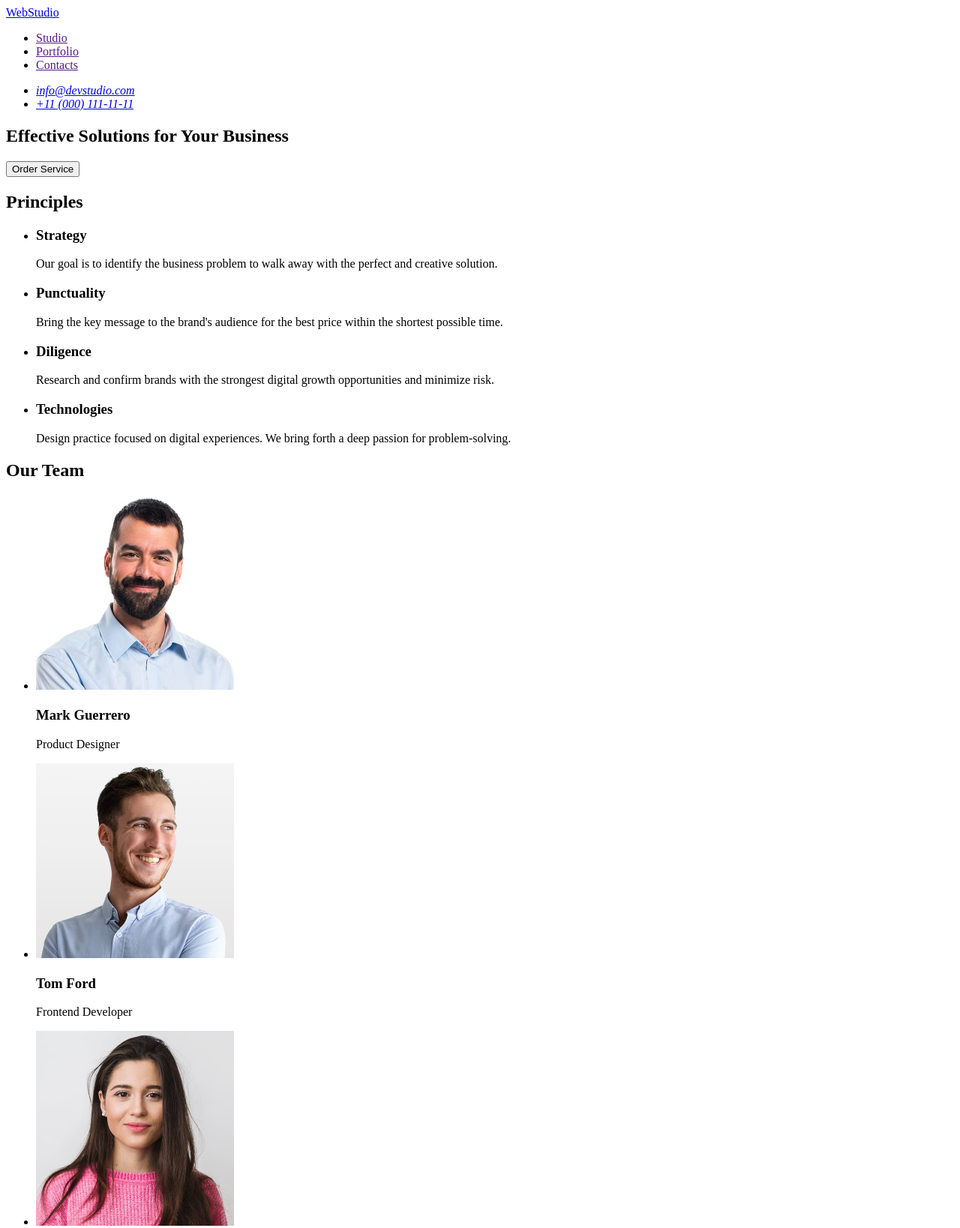
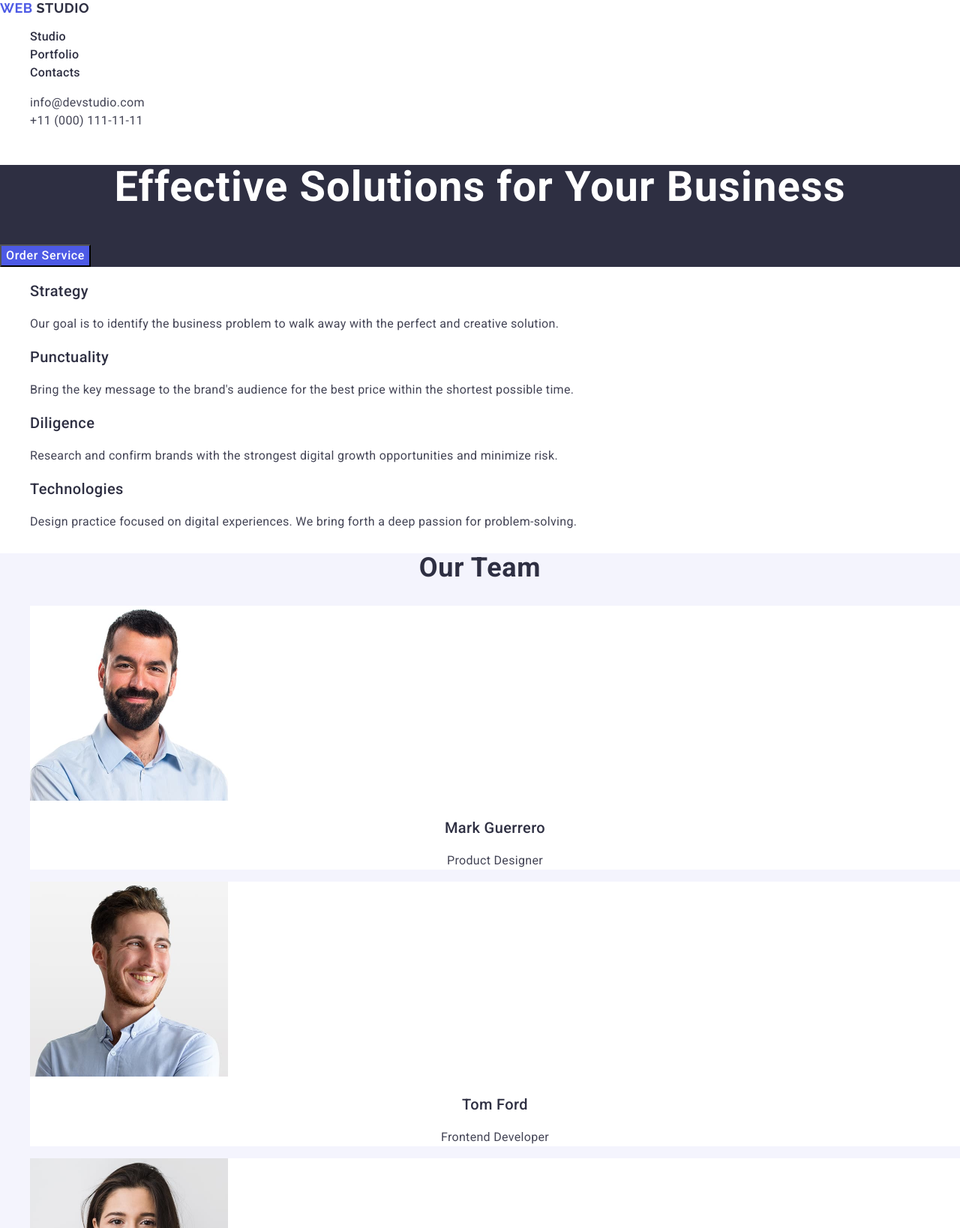
Before and after one commit to olga-gladchenko-ukr/goit-markup-hw-02, a plain HTML site: page index.html in a window 1280 px wide. Shown: the top 1638 px of the page at 75% size. Drawn offline with nearby package versions, Linux system fonts and the light colour scheme.

Commit message:
add change

```diff
--- /dev/null
+++ b/css/styles.css
@@ -0,0 +1,137 @@
+body {
+  font-family: 'Roboto', sans-serif;
+  color: #434455;
+  background-color: #fff;
+  font-size: 16px;
+}
+
+ul,
+ol {
+  list-style-type: none;
+}
+
+a {
+  text-decoration: none;
+}
+
+.logo {
+  font-family: 'Raleway', sans-serif;
+  font-weight: 700;
+  font-size: 18px;
+  line-height: 1.17;
+  letter-spacing: 0.03em;
+  text-transform: uppercase;
+  color: #4d5ae5;
+}
+
+.header-logo .logo-part {
+  color: #2e2f42;
+}
+
+.footer-logo .logo-part {
+  color: #2e2f42;
+}
+
+.nav-link {
+  font-weight: 500;
+  font-size: 16px;
+  line-height: 1.5;
+  letter-spacing: 0.02em;
+  color: #2e2f42;
+}
+
+.contacts {
+  font-style: normal;
+}
+
+.contacts-link {
+  font-size: 16px;
+  line-height: 1.5;
+  letter-spacing: 0.02em;
+  color: #434455;
+}
+
+.nav-link:hover,
+.nav-link:focus,
+.contacts-link:hover,
+.contacts-link:focus {
+  color: #404bbf;
+}
+
+.hero {
+  background-color: #2e2f42;
+}
+.main-title {
+  font-weight: 700;
+  font-size: 56px;
+  line-height: 1.07;
+  letter-spacing: 0.02em;
+  text-align: center;
+  color: #fff;
+}
+
+.btn {
+  font-weight: 500;
+  font-size: 16px;
+  line-height: 1.5;
+  letter-spacing: 0.04em;
+  color: #fff;
+  background-color: #4d5ae5;
+  cursor: pointer;
+}
+
+.btn:hover,
+.btn:focus {
+  background-color: #404bbf;
+}
+
+.team-title,
+.portfolio-title {
+  font-weight: 700;
+  font-size: 36px;
+  line-height: 1.11;
+  letter-spacing: 0.02em;
+  text-align: center;
+  text-transform: capitalize;
+  color: #2e2f42;
+}
+
+.features-subtitle,
+.team-subtitle,
+.portfolio-subtitle {
+  font-weight: 500;
+  font-size: 20px;
+  line-height: 1.2;
+  letter-spacing: 0.02em;
+  color: #2e2f42;
+}
+
+.team-subtitle,
+.team-text {
+  text-align: center;
+}
+
+.page-footer {
+  background-color: #2e2f42;
+}
+
+.footer-logo .logo-part,
+.footer-text {
+  color: #f4f4fd;
+}
+
+.features-text,
+.team-text,
+.portfolio-text,
+.footer-text {
+  line-height: 1.5;
+  letter-spacing: 0.02em;
+}
+
+.team {
+  background-color: #f4f4fd;
+}
+
+.team-items {
+  background-color: #fff;
+}
--- a/index.html
+++ b/index.html
@@ -4,28 +4,51 @@
     <meta charset="UTF-8" />
     <meta name="viewport" content="width=device-width, initial-scale=1.0" />
     <title>WebStudio</title>
+    <link
+      rel="stylesheet"
+      href="https://cdnjs.cloudflare.com/ajax/libs/modern-normalize/3.0.1/modern-normalize.min.css"
+      integrity="sha512-q6WgHqiHlKyOqslT/lgBgodhd03Wp4BEqKeW6nNtlOY4quzyG3VoQKFrieaCeSnuVseNKRGpGeDU3qPmabCANg=="
+      crossorigin="anonymous"
+      referrerpolicy="no-referrer"
+    />
+    <link rel="preconnect" href="https://fonts.googleapis.com" />
+    <link rel="preconnect" href="https://fonts.gstatic.com" crossorigin />
+    <link
+      href="https://fonts.googleapis.com/css2?family=Raleway:wght@700&family=Roboto:wght@400;500;700&display=swap"
+      rel="stylesheet"
+    />
+    <link rel="stylesheet" href="./css/styles.css" />
   </head>
 
   <body>
-    <header>
-      <nav>
+    <header class="page-header">
+      <nav class="header-nav">
         <!--Logo-->
-        <a href="./index.html">WebStudio</a>
+        <a class="logo header-logo" href="./index.html">
+          Web
+          <span class="logo-part">Studio</span>
+        </a>
         <!--Navigation-->
-        <ul>
-          <li><a href="">Studio</a></li>
-          <li><a href="">Portfolio</a></li>
-          <li><a href="">Contacts</a></li>
+        <ul class="nav-list">
+          <li class="nav-item">
+            <a class="nav-link" href="./index.html">Studio</a>
+          </li>
+          <li class="nav-item"><a class="nav-link" href="">Portfolio</a></li>
+          <li class="nav-item"><a class="nav-link" href="">Contacts</a></li>
         </ul>
       </nav>
       <!--Contacts-->
-      <address>
-        <ul>
-          <li>
-            <a href="mailto:info@devstudio.com">info@devstudio.com</a>
+      <address class="contacts">
+        <ul class="contacts-list">
+          <li class="contacts-item">
+            <a class="contacts-link" href="mailto:info@devstudio.com">
+              info@devstudio.com
+            </a>
           </li>
-          <li>
-            <a href="tel:+110001111111">+11 (000) 111-11-11</a>
+          <li class="contacts-item">
+            <a class="contacts-link" href="tel:+110001111111">
+              +11 (000) 111-11-11
+            </a>
           </li>
         </ul>
       </address>
@@ -33,38 +56,38 @@
 
     <main>
       <!--Section 1-->
-      <section>
-        <h1>Effective Solutions for Your Business</h1>
-        <button type="button">Order Service</button>
+      <section class="hero">
+        <h1 class="main-title">Effective Solutions for Your Business</h1>
+        <button type="button" class="btn">Order Service</button>
       </section>
       <!--Section 2-->
-      <section>
-        <h2>Principles</h2>
-        <ul>
-          <li>
-            <h3>Strategy</h3>
-            <p>
+      <section class="features">
+        <h2 hidden>Features</h2>
+        <ul class="features-list">
+          <li class="features-items">
+            <h3 class="features-subtitle">Strategy</h3>
+            <p class="features-text">
               Our goal is to identify the business problem to walk away with the
               perfect and creative solution.
             </p>
           </li>
-          <li>
-            <h3>Punctuality</h3>
-            <p>
+          <li class="features-items">
+            <h3 class="features-subtitle">Punctuality</h3>
+            <p class="features-text">
               Bring the key message to the brand's audience for the best price
               within the shortest possible time.
             </p>
           </li>
-          <li>
-            <h3>Diligence</h3>
-            <p>
+          <li class="features-items">
+            <h3 class="features-subtitle">Diligence</h3>
+            <p class="features-text">
               Research and confirm brands with the strongest digital growth
               opportunities and minimize risk.
             </p>
           </li>
-          <li>
-            <h3>Technologies</h3>
-            <p>
+          <li class="features-items">
+            <h3 class="features-subtitle">Technologies</h3>
+            <p class="features-text">
               Design practice focused on digital experiences. We bring forth a
               deep passion for problem-solving.
             </p>
@@ -72,47 +95,124 @@
         </ul>
       </section>
       <!--Section 3-->
-      <section>
-        <h2>Our Team</h2>
-        <ul>
-          <li>
+      <section class="team">
+        <h2 class="team-title">Our Team</h2>
+        <ul class="team-list">
+          <li class="team-items">
             <img
+              class="team-pic"
               src="./images/img-1.jpg"
               alt="photo Mark Guerrero"
               width="264"
             />
-            <h3>Mark Guerrero</h3>
-            <p>Product Designer</p>
+            <h3 class="team-subtitle">Mark Guerrero</h3>
+            <p class="team-text">Product Designer</p>
           </li>
-          <li>
-            <img src="./images/img-2.jpg" alt="photo Tom Ford" width="264" />
-            <h3>Tom Ford</h3>
-            <p>Frontend Developer</p>
+          <li class="team-items">
+            <img
+              class="team-pic"
+              src="./images/img-2.jpg"
+              alt="photo Tom Ford"
+              width="264"
+            />
+            <h3 class="team-subtitle">Tom Ford</h3>
+            <p class="team-text">Frontend Developer</p>
           </li>
-          <li>
+          <li class="team-items">
             <img
+              class="team-pic"
               src="./images/img-3.jpg"
               alt="photo Camila Garcia"
               width="264"
             />
-            <h3>Camila Garcia</h3>
-            <p>Marketing</p>
+            <h3 class="team-subtitle">Camila Garcia</h3>
+            <p class="team-text">Marketing</p>
           </li>
-          <li>
+          <li class="team-items">
             <img
+              class="team-pic"
               src="./images/img-4.jpg"
               alt="photo Daniel Wilson"
               width="264"
             />
-            <h3>Daniel Wilson</h3>
-            <p>UI Designer</p>
+            <h3 class="team-subtitle">Daniel Wilson</h3>
+            <p class="team-text">UI Designer</p>
+          </li>
+        </ul>
+      </section>
+      <!--Section 4-->
+      <section class="portfolio">
+        <h2 class="portfolio-title">Our Portfolio</h2>
+        <ul class="portfolio-list">
+          <li class="portfolio-items">
+            <img
+              class="portfolio-pic"
+              src="./images/portfolio-img-1.jpg"
+              alt="interface bankapp"
+              width="360"
+            />
+            <h3 class="portfolio-subtitle">Banking App</h3>
+            <p class="portfolio-text">App</p>
+          </li>
+          <li class="portfolio-items">
+            <img
+              class="portfolio-pic"
+              src="./images/portfolio-img-2.jpg"
+              alt="scan qr-code"
+              width="360"
+            />
+            <h3 class="portfolio-subtitle">Cashless Payment</h3>
+            <p class="portfolio-text">Marketing</p>
+          </li>
+          <li class="portfolio-items">
+            <img
+              class="portfolio-pic"
+              src="./images/portfolio-img-3.jpg"
+              alt="laptop and phone"
+              width="360"
+            />
+            <h3 class="portfolio-subtitle">Meditation App</h3>
+            <p class="portfolio-text">App</p>
+          </li>
+          <li class="portfolio-items">
+            <img
+              class="portfolio-pic"
+              src="./images/portfolio-img-4.jpg"
+              alt="inside car"
+              width="360"
+            />
+            <h3 class="portfolio-subtitle">Taxi Service</h3>
+            <p class="portfolio-text">Marketing</p>
+          </li>
+          <li class="portfolio-items">
+            <img
+              class="portfolio-pic"
+              src="./images/portfolio-img-5.jpg"
+              alt="phone screensavers"
+              width="360"
+            />
+            <h3 class="portfolio-subtitle">Screen Illustrations</h3>
+            <p class="portfolio-text">Design</p>
+          </li>
+          <li class="portfolio-items">
+            <img
+              class="portfolio-pic"
+              src="./images/portfolio-img-6.jpg"
+              alt="woman with phone"
+              width="360"
+            />
+            <h3 class="portfolio-subtitle">Online Courses</h3>
+            <p class="portfolio-text">Marketing</p>
           </li>
         </ul>
       </section>
     </main>
-    <footer>
-      <a href="./index.html">WebStudio</a>
-      <p>
+    <footer class="page-footer">
+      <a class="logo footer-logo" href="./index.html">
+        Web
+        <span class="logo-part">Studio</span>
+      </a>
+      <p class="footer-text">
         Increase the flow of customers and sales for your business with digital
         marketing & growth solutions.
       </p>
```
Also changed, not shown: images/portfolio-img-1.jpg (added), images/portfolio-img-2.jpg (added), images/portfolio-img-3.jpg (added), images/portfolio-img-4.jpg (added), images/portfolio-img-5.jpg (added), images/portfolio-img-6.jpg (added).
